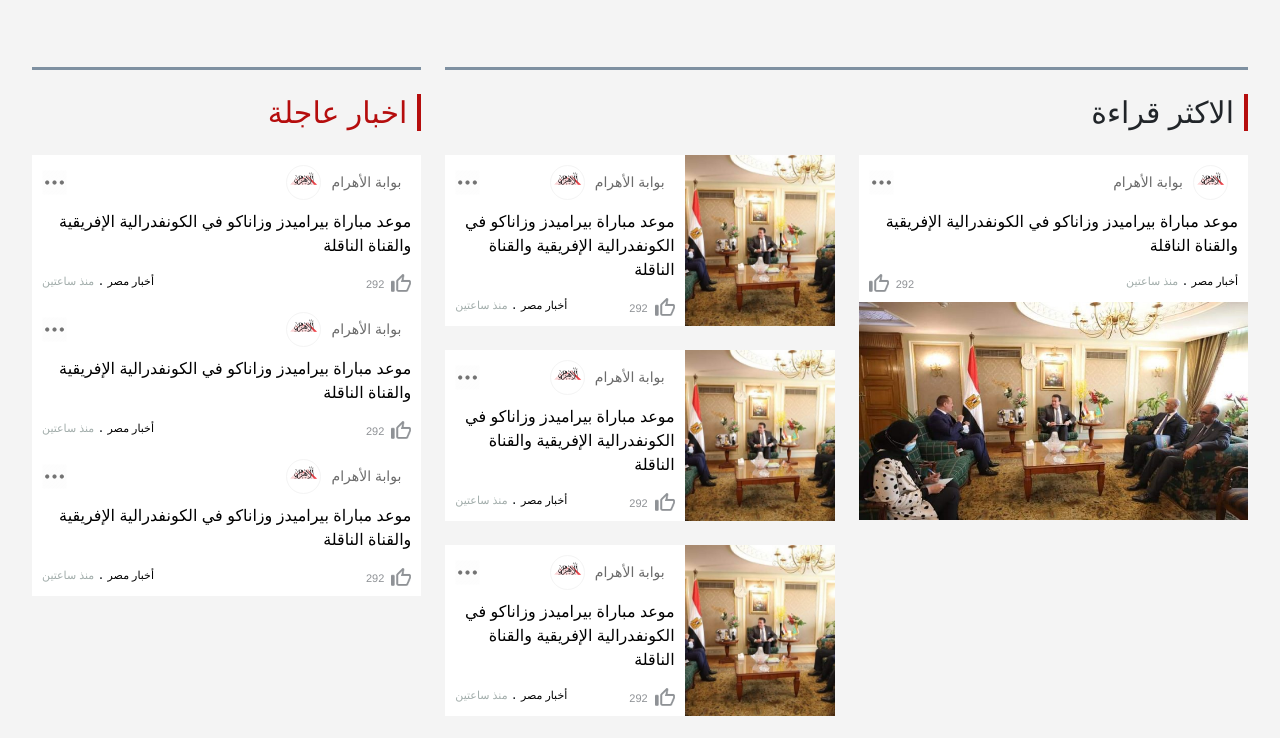
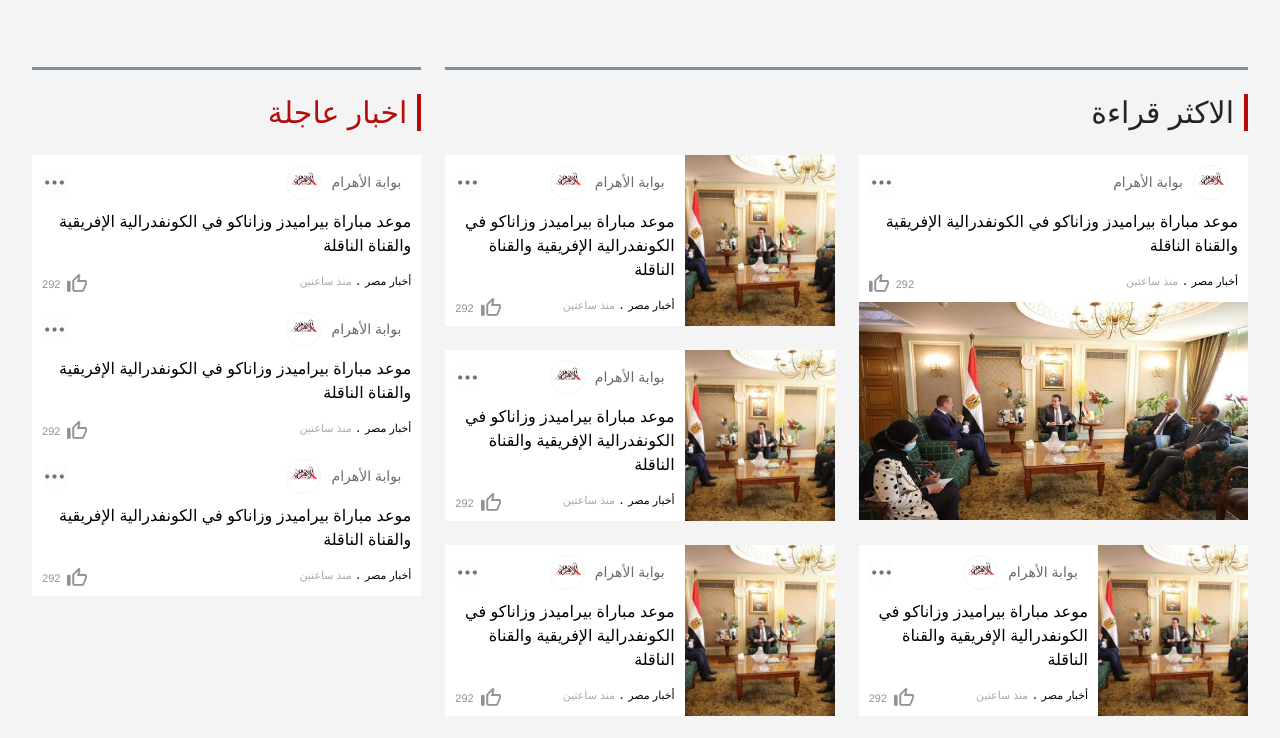
Before and after one commit to mwafy092/news-gate-landing-page, a Vue app: page / in a window 1280 px wide. Shown: the part 1420-2158 px from the top of the page. Built offline with nearby package versions, Linux system fonts and the light colour scheme; a web font is replaced by a local one.

Commit message:
fix size

```diff
--- a/src/components/MostRead.vue
+++ b/src/components/MostRead.vue
@@ -1,30 +1,41 @@
 <template>
     <div class="row g-4 my-5">
-        <div class="col-8">
+        <div class="col-xl-8">
             <div class="section__title">
                 <span class="section__title__border"></span>
                 الاكثر قراءة
             </div>
             <div class="row g-4">
-                <div class="col-12 col-lg-6">
+                <div class="col-lg-6">
                     <NewsGeneric />
                 </div>
-                <div class="col-12 col-lg-6">
-                    <div class="row g-4">
-                        <NewsGeneric position="h" v-for="n in 3" :key="n" />
-                    </div>
+                <div class="col-lg-6 d-grid gap-4">
+                    <NewsGeneric position="h" />
+                    <NewsGeneric position="h" />
                 </div>
-
-                <NewsGeneric position="h" v-for="n in 2" :key="n" />
+                <div class="col-lg-6">
+                    <NewsGeneric position="h" />
+                </div>
+                <div class="col-lg-6">
+                    <NewsGeneric position="h" />
+                </div>
             </div>
         </div>
-        <div class="col-4">
+        <div class="col-xl-4">
             <div class="section__title" style="color: #b50d0d">
                 <span class="section__title__border"></span>
                 اخبار عاجلة
             </div>
             <div class="row">
-                <NewsGeneric position="h" img="false" v-for="n in 3" :key="n" />
+                <div class="col-12">
+                    <NewsGeneric position="h" img="false" />
+                </div>
+                <div class="col-12">
+                    <NewsGeneric position="h" img="false" />
+                </div>
+                <div class="col-12">
+                    <NewsGeneric position="h" img="false" />
+                </div>
             </div>
         </div>
     </div>
--- a/src/components/generic/NewsGeneric.vue
+++ b/src/components/generic/NewsGeneric.vue
@@ -29,7 +29,12 @@
                 موعد مباراة بيراميدز وزاناكو في الكونفدرالية الإفريقية والقناة
                 الناقلة
             </div>
-            <div class="news__for__you__footer">
+            <div
+                :class="[
+                    'news__for__you__footer',
+                    position && 'news__for__you--dir',
+                ]"
+            >
                 <div class="news__for__you__date">
                     <span class="news__for__you__news__source">أخبار مصر</span>
                     .
```
